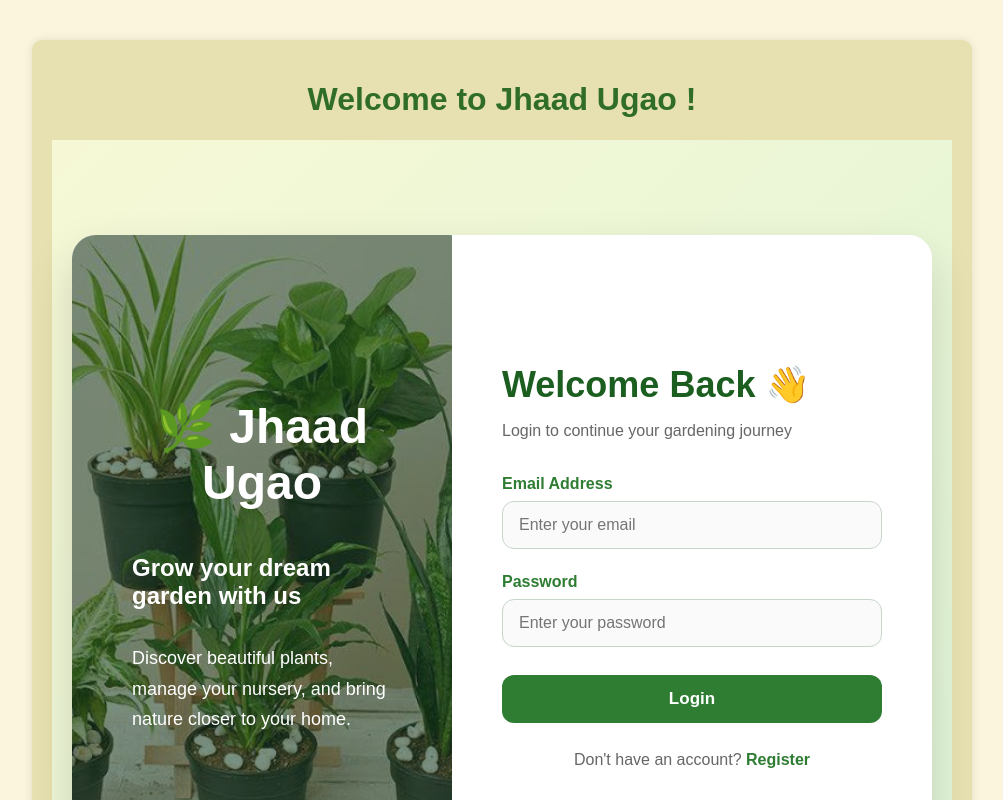
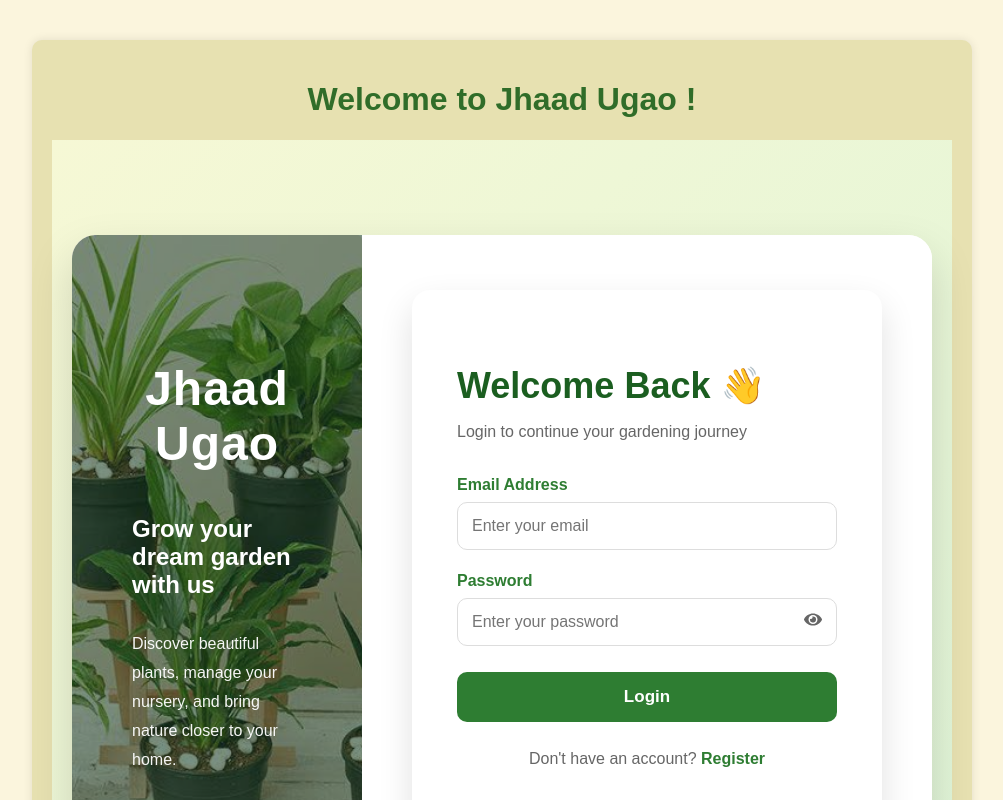
Before and after one commit to AnaghaDolse/nursery-management, a React (Create React App) app in the folder frontend/: page / in a window 1280 px wide. Shown: the top 800 px of the page, without its empty margins (138-1141 px from the left). Built offline with nearby package versions, Linux system fonts and the light colour scheme.

Commit message:
Enhance login UI with password visibility toggle and improved form styling"

```diff
--- a/frontend/package.json
+++ b/frontend/package.json
@@ -11,6 +11,7 @@
     "axios": "^1.13.6",
     "react": "^19.2.4",
     "react-dom": "^19.2.4",
+    "react-icons": "^5.7.0",
     "react-redux": "^9.2.0",
     "react-router-dom": "^7.17.0",
     "react-scripts": "5.0.1",
--- a/frontend/src/pages/Login.css
+++ b/frontend/src/pages/Login.css
@@ -51,18 +51,21 @@
   font-size: 48px;
   margin-bottom: 20px;
   color: white;
+  font-weight: 700;
+  letter-spacing: 1px;
 }
 
 .welcome-text {
-  font-size: 24px;
+  font-size: 1.5rem;
   font-weight: 600;
   margin-bottom: 15px;
 }
 
 .description {
-  font-size: 18px;
-  line-height: 1.7;
+  font-size: 1rem;
+  line-height: 1.8;
   max-width: 420px;
+  opacity: 0.95;
 }
 
 /* RIGHT SIDE */
@@ -76,8 +79,12 @@
 }
 
 .login-form {
-  width: 100%;
-  max-width: 400px;
+  width: 380px;
+  background: white;
+  padding: 45px;
+  border-radius: 18px;
+  box-shadow: 0 15px 35px rgba(0, 0, 0, 0.12);
+  animation: fadeIn 0.8s ease;
 }
 
 .login-form h2 {
@@ -94,7 +101,7 @@
 
 /* INPUTS */
 .input-group {
-  margin-bottom: 24px;
+  margin-bottom: 22px;
 }
 
 .input-group label {
@@ -104,36 +111,64 @@
   color: #2e7d32;
 }
 
+.input-group input,
+.password-wrapper input {
+  width: 100%;
+  border: 1px solid #ddd;
+  border-radius: 10px;
+  font-size: 16px;
+  box-sizing: border-box;
+}
+
 .input-group input {
-  width: 100%;
-  padding: 14px 16px;
-  border: 1px solid #c8d6c9;
-  border-radius: 12px;
-  font-size: 16px;
-  transition: all 0.3s ease;
-  box-sizing: border-box;
-  background: #fafafa;
+  padding: 14px;
 }
 
 .input-group input:focus {
   outline: none;
   border-color: #2e7d32;
-  background: white;
   box-shadow: 0 0 0 4px rgba(46, 125, 50, 0.15);
+}
+
+.password-wrapper {
+  position: relative;
+  width: 100%;
+}
+
+.password-wrapper input {
+  padding: 14px 45px 14px 14px;
+}
+
+.password-toggle {
+  position: absolute;
+  top: 50%;
+  right: 15px;
+  transform: translateY(-50%);
+  border: none;
+  background: transparent;
+  cursor: pointer;
+  color: #666;
+  font-size: 18px;
+  padding: 0;
+  margin: 0;
+}
+
+.password-toggle:hover {
+  color: #2e7d32;
 }
 
 /* BUTTON */
 .login-btn {
   width: 100%;
-  padding: 14px;
+  padding: 15px;
   background: #2e7d32;
   color: white;
   border: none;
-  border-radius: 12px;
+  border-radius: 10px;
   font-size: 17px;
   font-weight: 600;
   cursor: pointer;
-  transition: all 0.3s ease;
+  transition: 0.3s;
 }
 
 .login-btn:hover:not(:disabled) {
@@ -143,8 +178,9 @@
 }
 
 .login-btn:disabled {
-  opacity: 0.7;
+  background: #94c39a;
   cursor: not-allowed;
+  transform: none;
 }
 
 /* REGISTER LINK */
@@ -169,6 +205,11 @@
   .login-container {
     flex-direction: column;
     min-height: auto;
+  }
+
+  .login-left,
+  .login-right {
+    width: 100%;
   }
 
   .login-left {
@@ -196,6 +237,11 @@
   .login-right {
     padding: 35px 25px;
   }
+
+  .login-form {
+    width: 90%;
+    margin: 40px auto;
+  }
 }
 
 @media (max-width: 500px) {
@@ -211,3 +257,15 @@
     padding: 10px;
   }
 }
+
+@keyframes fadeIn {
+  from {
+    opacity: 0;
+    transform: translateY(25px);
+  }
+
+  to {
+    opacity: 1;
+    tranform: translateY(0);
+  }
+}
--- a/frontend/src/pages/Login.js
+++ b/frontend/src/pages/Login.js
@@ -6,11 +6,13 @@ import axios from 'axios'
 import { useDispatch } from 'react-redux'
 import { loginSuccess } from '../features/auth/authSlice'
 import { toast } from 'react-toastify'
+import { FaEye, FaEyeSlash } from 'react-icons/fa'
 
 const Login = () => {
   const [email, setEmail] = useState('')
   const [password, setPassword] = useState('')
   const [loading, setLoading] = useState(false)
+  const [showPassword, setShowPassword] = useState(false)
 
   const navigate = useNavigate()
   const dispatch = useDispatch()
@@ -43,7 +45,7 @@ const Login = () => {
         <div className='login-left'>
           <img src={plantImage} alt='Plants' className='login-image' />
           <div className='overlay'>
-            <h1>🌿 Jhaad Ugao</h1>
+            <h1>Jhaad Ugao</h1>
             <p className='welcome-text'>Grow your dream garden with us</p>
             <p className='description'>
               Discover beautiful plants, manage your nursery, and bring nature
@@ -71,13 +73,24 @@ const Login = () => {
 
             <div className='input-group'>
               <label>Password</label>
+              <div className='password-wrapper'>
                 <input
-                type='password'
+                  type={showPassword ? 'text' : 'password'}
                   placeholder='Enter your password'
                   value={password}
                   onChange={(e) => setPassword(e.target.value)}
                   required
                 />
+                <button
+                  type='button'
+                  className='password-toggle'
+                  onClick={() => {
+                    setShowPassword(!showPassword)
+                  }}
+                >
+                  {showPassword ? <FaEyeSlash /> : <FaEye />}
+                </button>
+              </div>
             </div>
 
             <button className='login-btn' type='submit' disabled={loading}>
```
Also changed, not shown: 1 other file (tests, documents, lock files or other folders). Lines whose indentation alone changed are shown as unchanged.
